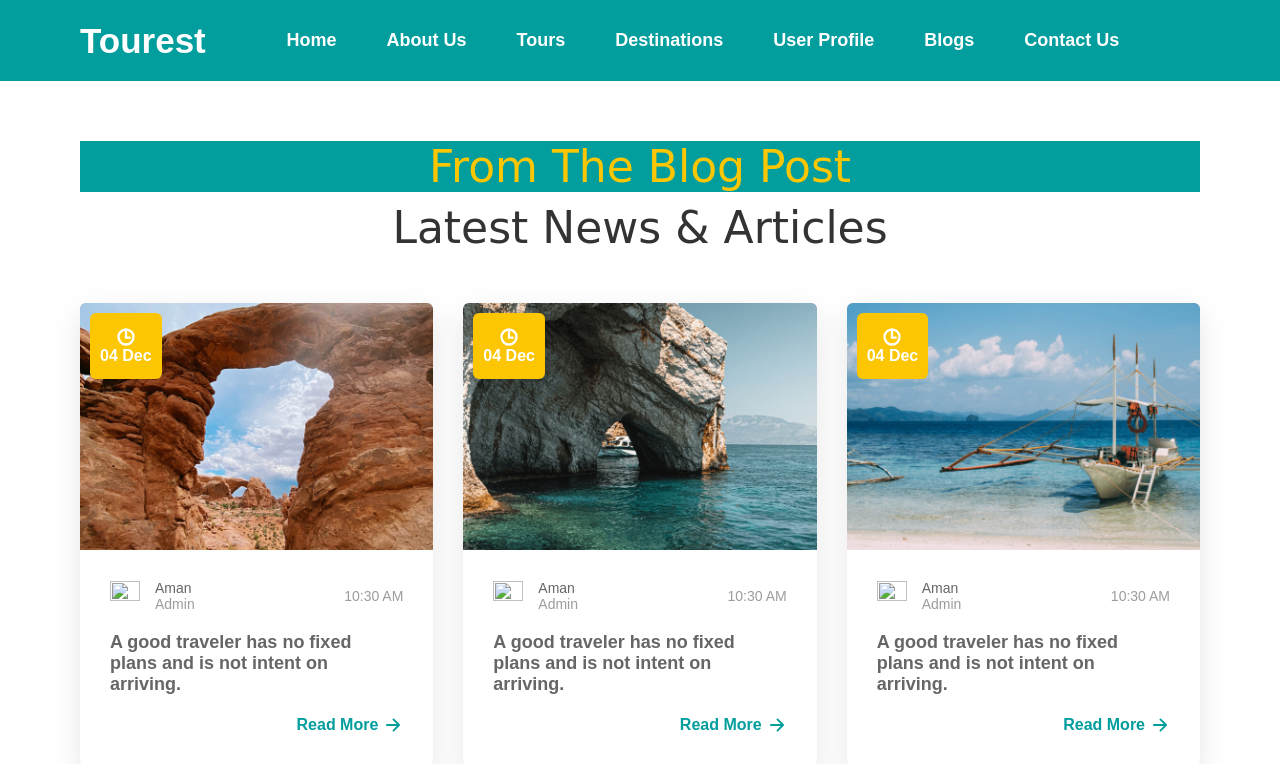
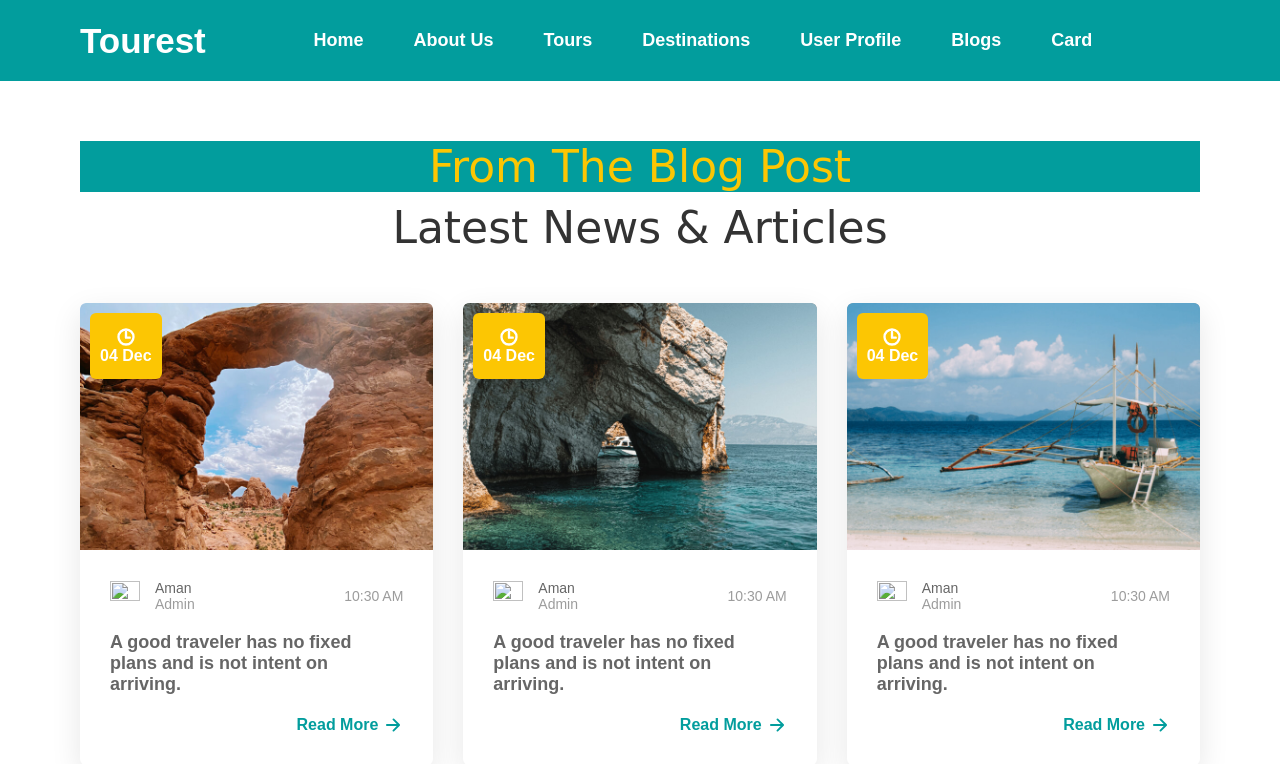
Before and after one commit to Code-Compas/Final, a Flask app: page /blogs.html in a window 1280 px wide. Shown: the top 764 px of the page. Run offline with Flask 3, Linux system fonts and the light colour scheme.

Commit message:
tour update

```diff
--- a/application/controlers.py
+++ b/application/controlers.py
@@ -6,7 +6,7 @@
 b["in"]=False
 a=0
 
-@app.route("/",methods=["GET"])
+@app.route("/home.html",methods=["GET"])
 def f1():
     if request.method=="GET":
         return render_template("home.html")
--- a/static/tours.css
+++ b/static/tours.css
@@ -13,6 +13,8 @@
 /*-----------------------------------*\
   #CUSTOM PROPERTY
 \*-----------------------------------*/
+@import url('https://fonts.googleapis.com/css2?family=Poppins:wght@300;400;600&display=swap');
+@import url('https://cdnjs.cloudflare.com/ajax/libs/font-awesome/5.15.3/css/all.min.css');
 
 :root {
 
--- a/templates/about.html
+++ b/templates/about.html
@@ -52,7 +52,7 @@
               </li>
 
               <li>
-                <a href="#" class="navbar-link">Contact Us</a>
+                <a href="#" class="navbar-link">Card</a>
               </li>
 
             </ul>
--- a/templates/blogs.html
+++ b/templates/blogs.html
@@ -44,7 +44,7 @@
                   </li>
 
                   <li>
-                    <a href="Profile.html" class="navbar-link">User Profile</a>
+                    <a href="login.html" class="navbar-link">User Profile</a>
                   </li>
                   <li>
 
@@ -52,7 +52,7 @@
                   </li>
 
                   <li>
-                    <a href="#" class="navbar-link">Contact Us</a>
+                    <a href="#" class="navbar-link">Card</a>
                   </li>
 
                 </ul>
--- a/templates/destination.html
+++ b/templates/destination.html
@@ -55,7 +55,7 @@
           </li>
 
           <li>
-            <a href="#" class="navbar-link">Contact Us</a>
+            <a href="#" class="navbar-link">Card</a>
           </li>
 
         </ul>
--- a/templates/home.html
+++ b/templates/home.html
@@ -50,7 +50,7 @@
                   </li>
 
                   <li>
-                    <a href="#" class="navbar-link">Contact Us</a>
+                    <a href="#" class="navbar-link">Card</a>
                   </li>
 
                 </ul>
```
